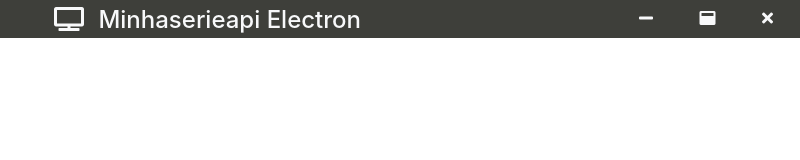
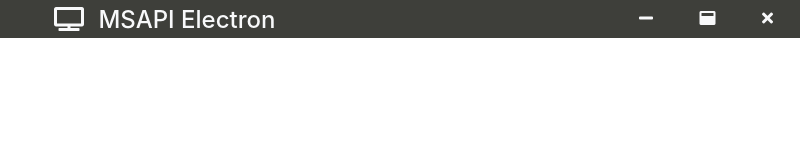
Before and after one commit to Dikz/minhaserieapi-electron, an Electron app: page index.html in a window 800 px wide. Drawn offline with nearby package versions, Linux system fonts and the light colour scheme.

Commit message:
Alteração do nome na navbar

```diff
--- a/index.html
+++ b/index.html
@@ -14,7 +14,7 @@
     <div class="navcontrol drag fixed-top">
       <h4 class="text-light float-left pl-5">
         <i class="fas fa-tv mr-2"></i>
-        Minhaserieapi Electron
+        MSAPI Electron
       </h4>
       <span class="text-light float-right no-drag">
         <a id="min" class="nav-button h-default">
```
